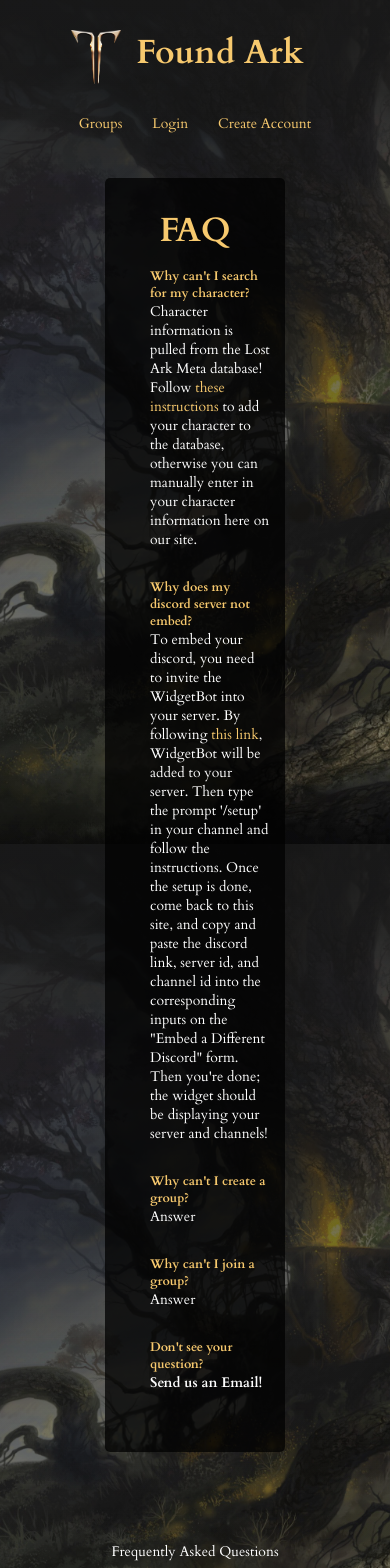
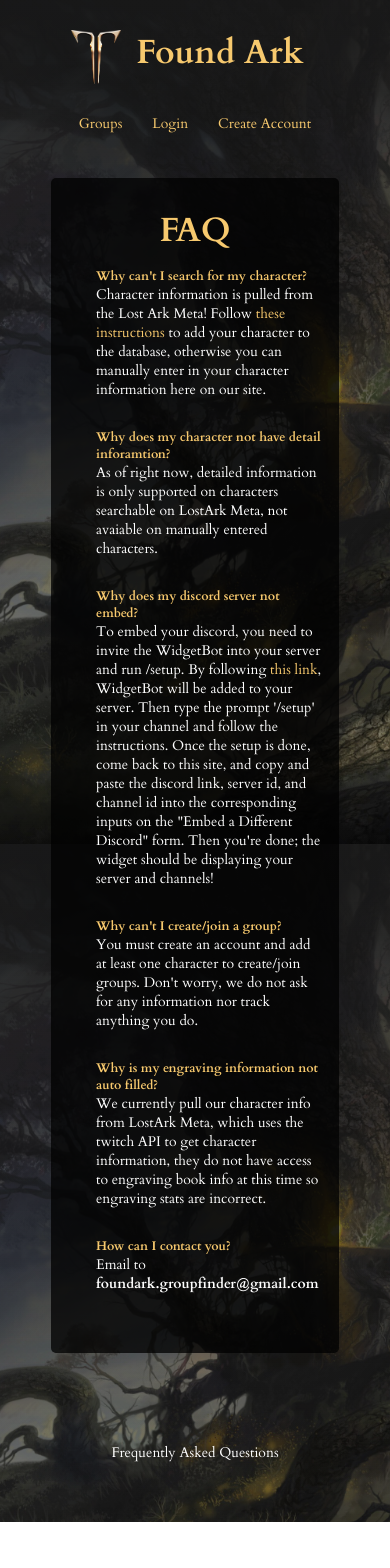
Before and after one commit to chuanw101/found-ark, a React (Create React App) app: page /faq in a window 390 px wide. Shown: the top 1568 px of the page. After the commit the page ends 1522 px from the top, so only its background shows below. Built offline with nearby package versions, Linux system fonts and the light colour scheme; no server answers.

Commit message:
minor fix, change modal info

```diff
--- a/src/components/DiscordHelpModal/index.js
+++ b/src/components/DiscordHelpModal/index.js
@@ -60,6 +60,7 @@
                             <li className="subTitle">Before Embedding Discord Channel:</li>
                             <li>Add WidgetBot to your Discord server using <a href='https://add.widgetbot.io/' target='_blank' rel='noopener noreferer'>this link</a>.</li>
                             <li>Type '/setup' in your Discord channel to get started.</li>
+                            <li>Type '/html-embed' after setup to get the Server and Channel ID.</li>
                             <br></br>
                             <li className="subTitle">After WidgetBot Setup:</li>
                         </ul>
@@ -67,9 +68,9 @@
                     <div className="footerDis">
                         <label htmlFor="discordLink">Discord Link</label>
                         <input type="text" placeholder="https://discord.gg/aaaa" name="discordLink" value={link} onChange={handleInputChange} />
-                        <label className="userInput" htmlFor="discordServer">Discord Server</label>
+                        <label className="userInput" htmlFor="discordServer">Discord Server ID</label>
                         <input type="text" placeholder="983439059089240064" name="discordServer" value={server} onChange={handleInputChange} />
-                        <label className="userInput" htmlFor="discordChannel">Discord Channel</label>
+                        <label className="userInput" htmlFor="discordChannel">Discord Channel ID</label>
                         <input type="text" placeholder="983439059542233140" name="discordChannel" value={channel} onChange={handleInputChange} />
                         <div className="footer">
                             <button onClick={() => setOpenModal(false)} className="cancelBtn">Cancel</button>
--- a/src/components/Pages/FAQ/index.js
+++ b/src/components/Pages/FAQ/index.js
@@ -10,19 +10,22 @@
                 <h1>FAQ</h1>
                 <div className='FAQ'>
                     <h4>Why can't I search for my character?</h4>
-                    <p className='FAQanswer'>Character information is pulled from the Lost Ark Meta database! Follow <a href="https://lostark.meta-game.gg/armory?character=your%20character" target='_blank' rel='noopener noreferer' className="faqLink">these instructions</a> to add your character to the database, otherwise you can manually enter in your character information here on our site.</p>
+                    <p className='FAQanswer'>Character information is pulled from the Lost Ark Meta! Follow <a href="https://lostark.meta-game.gg/armory?character=your%20character" target='_blank' rel='noopener noreferer' className="faqLink">these instructions</a> to add your character to the database, otherwise you can manually enter in your character information here on our site.</p>
+
+                    <h4>Why does my character not have detail inforamtion?</h4>
+                    <p className='FAQanswer'>As of right now, detailed information is only supported on characters searchable on LostArk Meta, not avaiable on manually entered characters.</p>
 
                     <h4>Why does my discord server not embed?</h4>
-                    <p className='FAQanswer'>To embed your discord, you need to invite the WidgetBot into your server. By following <a href="https://add.widgetbot.io/" target='_blank' rel='noopener noreferer'  className="faqLink">this link</a>, WidgetBot will be added to your server. Then type the prompt '/setup' in your channel and follow the instructions. Once the setup is done, come back to this site, and copy and paste the discord link, server id, and channel id into the corresponding inputs on the "Embed a Different Discord" form. Then you're done; the widget should be displaying your server and channels!</p>
+                    <p className='FAQanswer'>To embed your discord, you need to invite the WidgetBot into your server and run /setup. By following <a href="https://add.widgetbot.io/" target='_blank' rel='noopener noreferer'  className="faqLink">this link</a>, WidgetBot will be added to your server. Then type the prompt '/setup' in your channel and follow the instructions. Once the setup is done, come back to this site, and copy and paste the discord link, server id, and channel id into the corresponding inputs on the "Embed a Different Discord" form. Then you're done; the widget should be displaying your server and channels!</p>
 
-                    <h4>Why can't I create a group?</h4>
-                    <p className='FAQanswer'>Answer</p>
+                    <h4>Why can't I create/join a group?</h4>
+                    <p className='FAQanswer'>You must create an account and add at least one character to create/join groups. Don't worry, we do not ask for any information nor track anything you do.</p>
 
-                    <h4>Why can't I join a group?</h4>
-                    <p className='FAQanswer'>Answer</p>
+                    <h4>Why is my engraving information not auto filled?</h4>
+                    <p className='FAQanswer'>We currently pull our character info from LostArk Meta, which uses the twitch API to get character information, they do not have access to engraving book info at this time so engraving stats are incorrect.</p>
 
-                    <h4>Don't see your question?</h4>
-                    <p className='FAQanswer'><a href='mailto: foundark.groupfinder@gmail.com' className='emailLink'>Send us an Email!</a></p>
+                    <h4>How can I contact you?</h4>
+                    <p className='FAQanswer'>Email to <a href='mailto: foundark.groupfinder@gmail.com' className='emailLink'>foundark.groupfinder@gmail.com</a></p>
                 </div>
                 </div>
             </div>
--- a/src/components/Pages/FAQ/style.css
+++ b/src/components/Pages/FAQ/style.css
@@ -26,3 +26,9 @@
 .emailLink {
     font-weight: bold;
 }
+
+@media screen and (max-width: 1024px) {
+    .FAQMain{
+        width: 80%;
+    }
+}
--- a/src/components/Pages/Profile/AddCharacter/index.js
+++ b/src/components/Pages/Profile/AddCharacter/index.js
@@ -190,7 +190,7 @@
                     {searchStatus && !jsonData ?
                         <div className="leaderboardLink">
                             <h3>Import Character from Lost Ark Meta</h3>
-                            <p>Follow the instructions below:</p>
+                            <p>Follow the instructions below then come back:</p>
                             <a href={`https://lostark.meta-game.gg/armory?character=${charName}`} target="_blank" rel="noreferrer">Link to Instructions</a>
                             <p className="orDivider">OR</p>
                             <p>Enter your character information manually.</p>
--- a/src/components/Pages/Profile/EditInfo/index.js
+++ b/src/components/Pages/Profile/EditInfo/index.js
@@ -23,6 +23,8 @@
     // useEffect(() => {
     //     getAllChars();
     // }, []);
+
+    console.log(user)
 
     const handleInputChange = (e) => {
         // Getting the value and name of the input which triggered the change
```
Also changed, not shown: src/App.js (+7 -7 lines).
